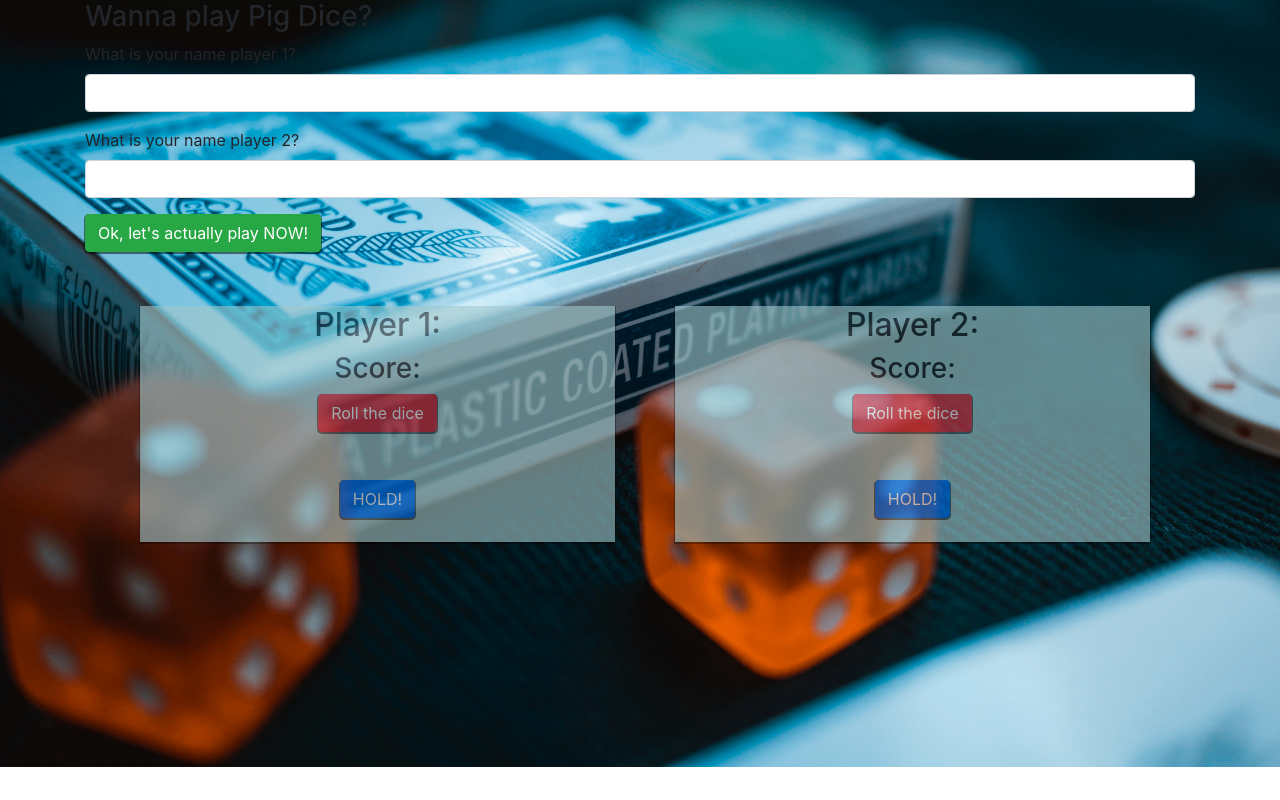
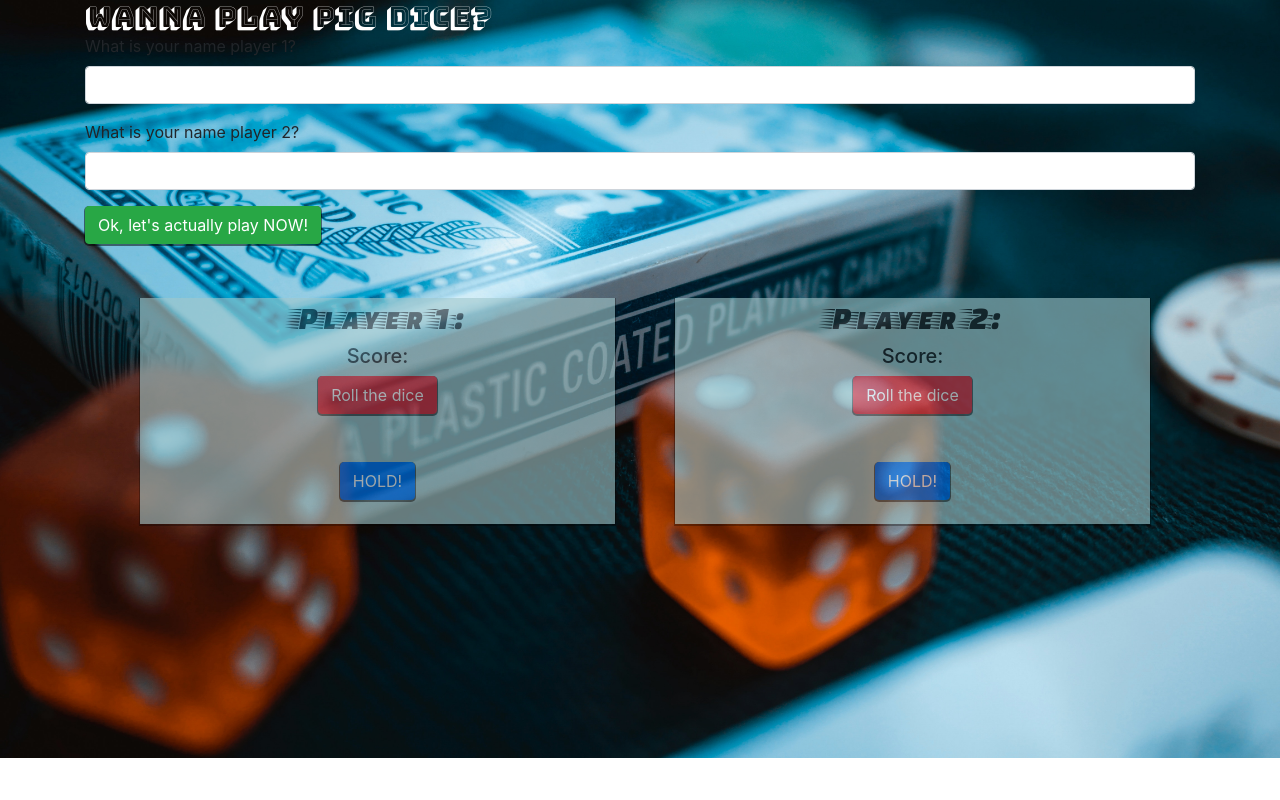
Before and after one commit to Geerocktricks/pig-dice, a plain HTML site: page index.html in a window 1280 px wide. Drawn offline with nearby package versions, Linux system fonts and the light colour scheme.

```diff
--- a/css/style.css
+++ b/css/style.css
@@ -9,6 +9,18 @@ body{
   background-repeat: no-repeat;
   background-position: center;
 
+}
+h3{
+  font-family: 'Bungee Shade', cursive;
+  /* background-color: #A1C8CC;
+  opacity: .6;
+  font-size: 60px;
+  width:900px; */
+  color: #ffff;
+  margin: auto;
+}
+h2{
+  font-family: 'Faster One', cursive;
 }
 /*  ***************************************************************************************************/
 #words{
--- a/index.html
+++ b/index.html
@@ -11,6 +11,8 @@
   integrity="sha256-FgpCb/KJQlLNfOu91ta32o/NMZxltwRo8QtmkMRdAu8="
   crossorigin="anonymous"></script>
     <script src="js/style.js" charset="utf-8"></script>
+    <link href="https://fonts.googleapis.com/css?family=Faster+One" rel="stylesheet">
+    <link href="https://fonts.googleapis.com/css?family=Bungee+Shade|Faster+One" rel="stylesheet">
   </head>
   <body>
   <div class="container field">
@@ -37,7 +39,7 @@
 
             </div>
             <h2>Player 1: <span id="player1name"></span> </h2>
-            <h3>Score: <span id="player1score"></span></h3>
+            <h5>Score: <span id="player1score"></span></h5>
             <button id="roll1" type="submit" class="btn btn-danger">Roll the dice</button>
     <br>
     <br>
@@ -53,7 +55,7 @@
 
               </div>
               <h2>Player 2: <span id="player2name"></span> </h2>
-              <h3>Score: <span id="player2score"></span></h3>
+              <h5>Score: <span id="player2score"></span></h5>
 
               <button id="roll2" type="submit" class="btn btn-danger">Roll the dice</button>
   <br>
--- a/js/style.js
+++ b/js/style.js
@@ -0,0 +1,3 @@
+// back end
+var turnTotal1 = 0;
+var turnTotal2 = 0;
```
